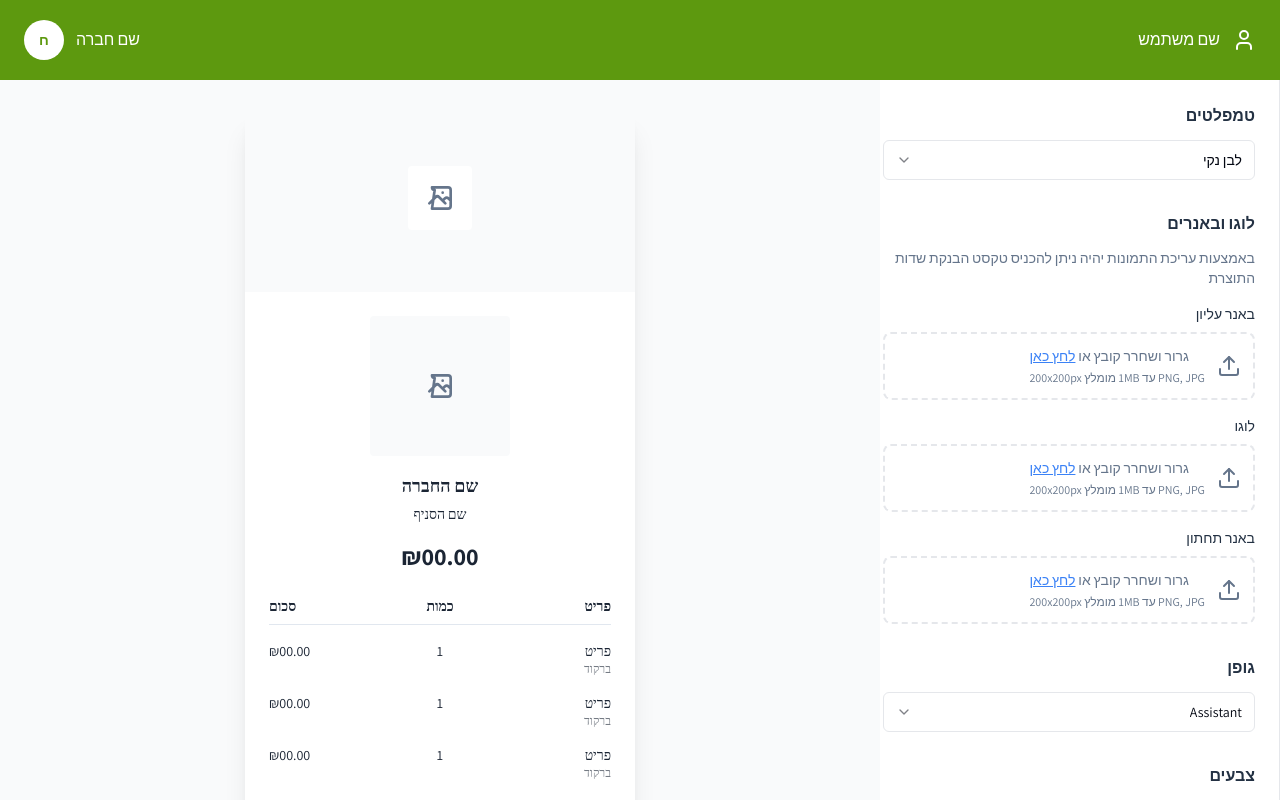
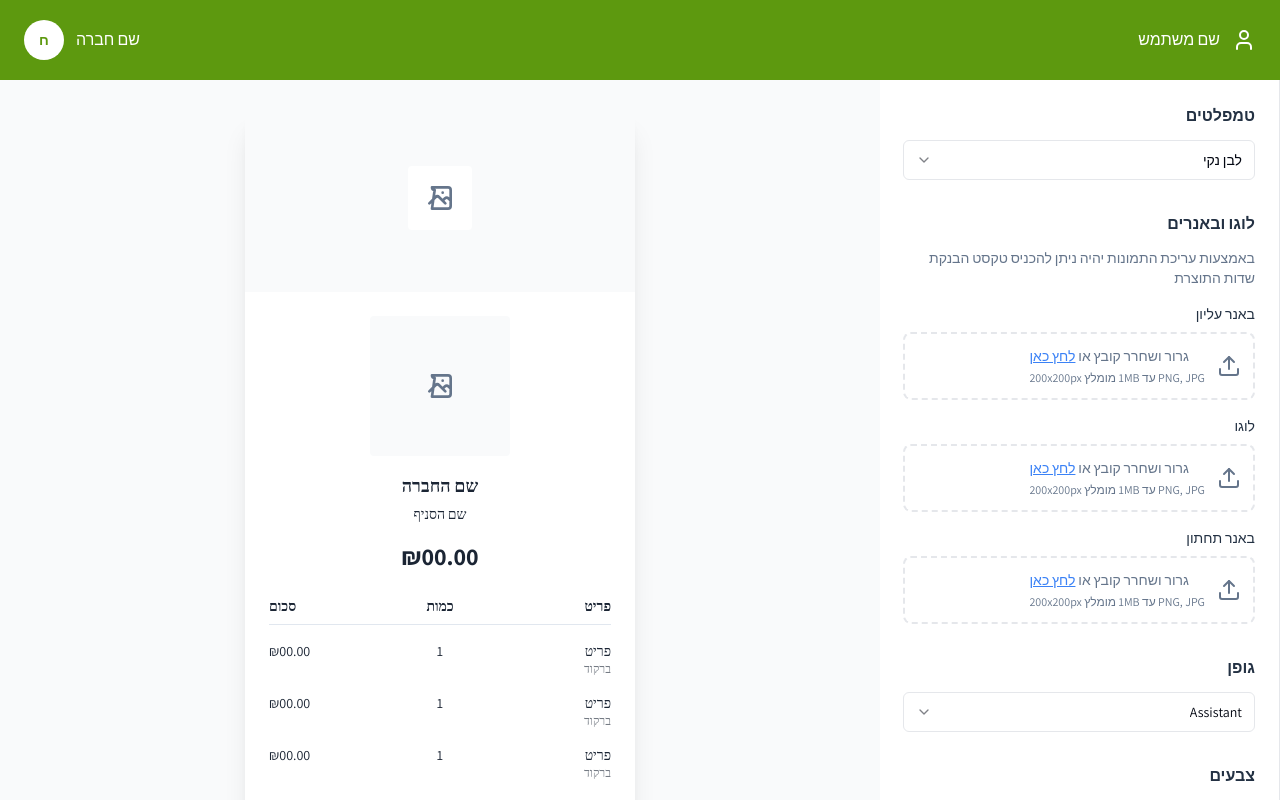
Before and after one commit to lironbek/comax-invoice, a React (Vite) app: page / in a window 1280 px wide. Shown: the top 800 px of the page. Built offline with nearby package versions, Linux system fonts and the light colour scheme.

Commit message:
Add padding to sidebar
Added a slight left padding to the sidebar for better visual spacing.
Here are the files that were edited by the AI in that message:
-edited src/components/EditingSidebar.tsx

```diff
--- a/src/components/EditingSidebar.tsx
+++ b/src/components/EditingSidebar.tsx
@@ -229,7 +229,7 @@ export default function EditingSidebar({
 
   return (
     <div className="h-full overflow-y-auto w-[400px]">
-      <div className="pl-1 pr-6 py-6 space-y-8">
+      <div className="pl-6 pr-6 py-6 space-y-8">
         {/* Template Selection */}
         <div>
           <Label className="text-base font-bold mb-3 block text-receipt-text">טמפלטים</Label>
```
